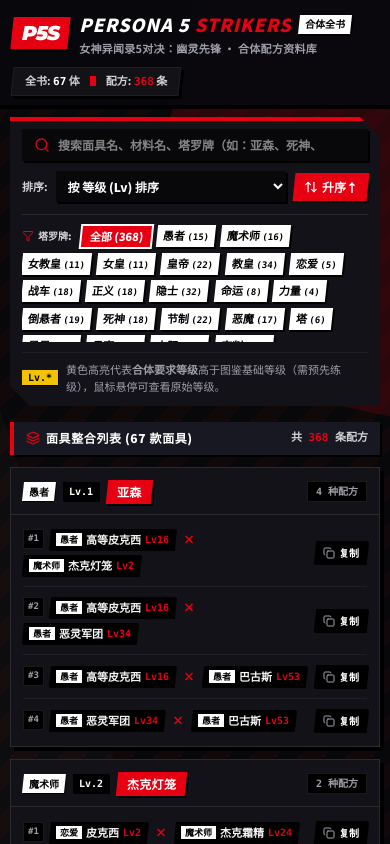
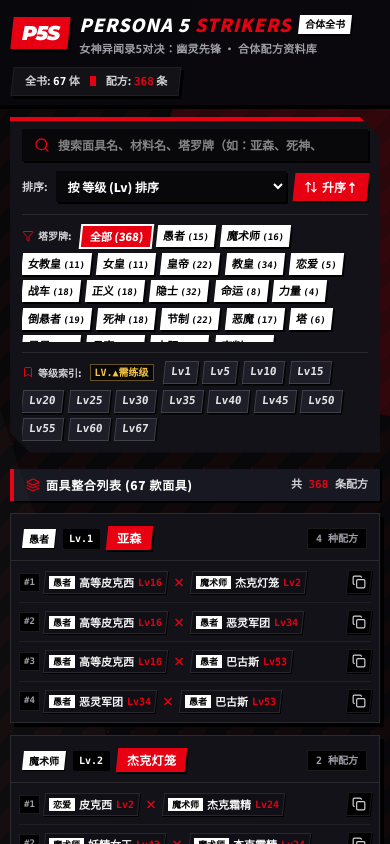
Before and after one commit to akatsukiw/p5s-compendium, a React (Vite) app: page / in a window 390 px wide. Shown: the top 844 px of the page. Built offline with nearby package versions, Linux system fonts and the light colour scheme.

Commit message:
feat: refine MaterialBadge styling and layout
Update MaterialBadge visual style to use a subtle coral-gold text indicator instead of a jarring background block, aligning with the P5 dark aesthetic. Also added LEVEL_INDEX_TIERS for future navigation features.

```diff
--- a/src/App.tsx
+++ b/src/App.tsx
@@ -1,4 +1,4 @@
-import React, { useState, useMemo } from 'react';
+import React, { useState, useMemo, useRef } from 'react';
 import {
   FUSION_ROWS,
   PERSONA_META,
@@ -13,8 +13,14 @@
   Check,
   X,
   Layers,
+  Bookmark,
 } from 'lucide-react';
 import type { MaterialItem, FusionRow } from './types';
+
+/**
+ * Level quick navigation index tiers (Lv 5, 10, 15, 20 ... 60, 67, etc.)
+ */
+const LEVEL_INDEX_TIERS = [1, 5, 10, 15, 20, 25, 30, 35, 40, 45, 50, 55, 60, 67];
 
 /**
  * Group of fusion rows for the same persona name.
@@ -28,8 +34,8 @@
 
 /**
  * Reusable component for rendering Persona Material Badges:
- * - When requiredLevel > baseLevel, highlights the level badge with P5 signature yellow (#f2c300),
- *   giving visual alert that this formula requires training the material to a higher level.
+ * - When requiredLevel > baseLevel, elegantly styles the level text (e.g. bold coral-gold text with asterisk)
+ *   instead of a jarring yellow background block, harmonizing with P5 dark/red aesthetics.
  * - Shows clear hover/title tooltip explaining the required level vs original base level.
  */
 function MaterialBadge({
@@ -56,19 +62,19 @@
     <button
       onClick={onClick}
       title={tooltip}
-      className={`inline-flex items-center gap-1 transition-all shadow-[1px_1px_0_#000] p5-skew-l group/mat cursor-pointer ${
-        compact ? 'px-1.5 py-0.5' : 'px-2 py-0.5'
+      className={`inline-flex items-center transition-all shadow-[1px_1px_0_#000] p5-skew-l group/mat cursor-pointer whitespace-nowrap shrink-0 ${
+        compact ? 'px-1 py-0.5 gap-0.5' : 'px-1.5 py-0.5 gap-1'
       } ${
         isHighlighted
-          ? 'bg-[#e60012] text-white font-black'
-          : 'bg-black hover:bg-[#e60012] text-white hover:text-white'
+          ? 'bg-[#e60012] text-white font-black ring-1 ring-white/40'
+          : 'bg-[#0f0f15] hover:bg-[#e60012] text-white border border-white/10'
       }`}
     >
       <span className="p5-unskew-l flex items-center gap-1 text-[11px] sm:text-xs">
         {/* Arcana Tag */}
         {matMeta && (
           <span
-            className={`px-1 py-0 text-[9px] sm:text-[10px] font-black ${
+            className={`px-1 py-0 text-[9px] sm:text-[10px] font-black shrink-0 ${
               isHighlighted ? 'bg-black text-white' : 'bg-white text-black'
             }`}
           >
@@ -85,13 +91,17 @@
           {material.name}
         </span>
 
-        {/* Level Tag: P5R signature yellow tag if boosted, else red/white */}
+        {/* Level Tag: Refined and unified style */}
         {isLevelBoosted ? (
           <span
-            className="font-mono font-black text-[10px] sm:text-[11px] px-1 py-0 bg-[#f2c300] text-black shadow-[1px_1px_0_#000]"
+            className={`font-mono font-black text-[10px] sm:text-[11px] tracking-tight ${
+              isHighlighted
+                ? 'text-[#ffe57f]'
+                : 'text-[#f6c344] group-hover/mat:text-[#fffb00]'
+            }`}
             title={`合体要求 Lv.${reqLvl} (初始原始等级 Lv.${baseLvl})`}
           >
-            Lv{reqLvl}*
+            Lv{reqLvl}<span className="text-[10px] font-bold text-[#f6c344] group-hover/mat:text-[#fffb00] ml-0.5">▲</span>
           </span>
         ) : (
           <span
@@ -118,6 +128,12 @@
 
   // Quick detail modal state when clicking any persona name
   const [inspectedPersona, setInspectedPersona] = useState<string | null>(null);
+
+  // Active level highlight for jump animation
+  const [activeLevelHighlight, setActiveLevelHighlight] = useState<number | null>(null);
+
+  // Ref to the desktop table scrollable container
+  const tableContainerRef = useRef<HTMLDivElement>(null);
 
   // Filter and sort for the main list / table
   const filteredRows = useMemo(() => {
@@ -186,6 +202,50 @@
     } else {
       setSortField(field);
       setSortAsc(true);
+    }
+  };
+
+  // Jump/scroll to persona row or card near target level
+  const handleScrollToLevel = (targetLevel: number) => {
+    // If current sort is not by level ascending, switch to level ascending for predictable navigation
+    if (sortField !== 'level' || !sortAsc) {
+      setSortField('level');
+      setSortAsc(true);
+    }
+
+    // Trigger visual pulse for this level
+    setActiveLevelHighlight(targetLevel);
+    setTimeout(() => setActiveLevelHighlight(null), 2000);
+
+    // Find closest persona in filteredRows
+    if (filteredRows.length === 0) return;
+
+    // Find the first row whose level >= targetLevel, or fallback to the closest one
+    let targetRow = filteredRows.find((r) => r.level >= targetLevel);
+    if (!targetRow) {
+      targetRow = filteredRows[filteredRows.length - 1];
+    }
+
+    const rowId = `table-row-${targetRow.id}`;
+    const cardId = `mobile-card-${targetRow.name}`;
+
+    // Desktop table internal scrolling
+    const tableEl = document.getElementById(rowId);
+    const container = tableContainerRef.current;
+    if (tableEl && container) {
+      const topOffset = tableEl.offsetTop - 50; // offset for sticky thead
+      container.scrollTo({
+        top: Math.max(0, topOffset),
+        behavior: 'smooth',
+      });
+    }
+
+    // Mobile card or full page scroll fallback
+    const cardEl = document.getElementById(cardId);
+    if (cardEl && window.innerWidth < 768) {
+      cardEl.scrollIntoView({ behavior: 'smooth', block: 'center' });
+    } else if (tableEl && window.innerWidth >= 768 && !container) {
+      tableEl.scrollIntoView({ behavior: 'smooth', block: 'center' });
     }
   };
 
@@ -357,14 +417,31 @@
             })}
           </div>
 
-          {/* Level highlight explanation tip */}
-          <div className="mt-2.5 pt-2 border-t border-white/5 flex items-center gap-2 text-[11px] text-zinc-400">
-            <span className="px-1.5 py-0 bg-[#f2c300] text-black font-mono font-black text-[10px] shadow-[1px_1px_0_#000]">
-              Lv.*
+          {/* Level Quick Index Bar: 像塔罗牌一样，点击等级快速定位跳到对应等级的面具 */}
+          <div className="mt-2.5 pt-2 sm:pt-2.5 border-t border-white/10 flex items-center gap-1.5 flex-wrap overflow-x-auto pr-1 sm:pr-0">
+            <span className="text-[10px] sm:text-[11px] text-zinc-300 font-black uppercase mr-1 flex items-center gap-1 shrink-0" title="金色 Lv.▲ 标记代表合体要求等级高于图鉴初始等级，需预先练级">
+              <Bookmark className="w-3 h-3 text-[#e60012]" /> 等级索引:
+              <span className="ml-1 text-[10px] font-mono text-[#f6c344] font-bold cursor-help bg-black/60 px-1 py-0.2 border border-[#f6c344]/40" title="金色 Lv.▲ 标记代表合体要求等级高于图鉴初始等级，需预先练级">Lv.▲需练级</span>
             </span>
-            <span>
-              黄色高亮代表<strong>合体要求等级</strong>高于图鉴基础等级（需预先练级），鼠标悬停可查看原始等级。
-            </span>
+            {LEVEL_INDEX_TIERS.map((tier) => {
+              const isActive = activeLevelHighlight === tier;
+              return (
+                <button
+                  key={tier}
+                  onClick={() => handleScrollToLevel(tier)}
+                  title={`快速跳转至 Lv.${tier} 附近的面具`}
+                  className={`px-1.5 sm:px-2 py-0.5 text-[11px] sm:text-xs font-mono font-black transition-all p5-skew-l shadow-[1.5px_1.5px_0_#000] shrink-0 cursor-pointer active:scale-95 ${
+                    isActive
+                      ? 'bg-[#f2c300] text-black ring-2 ring-white scale-110'
+                      : 'bg-[#1e1e28] text-zinc-200 hover:bg-[#e60012] hover:text-white border border-white/15'
+                  }`}
+                >
+                  <span className="p5-unskew-l">
+                    Lv{tier}
+                  </span>
+                </button>
+              );
+            })}
           </div>
 
         </div>
@@ -393,11 +470,20 @@
             </div>
           ) : (
             <div className="space-y-3">
-              {personaGroups.map((group) => (
-                <div
-                  key={group.name}
-                  className="bg-[#121218] shadow-[4px_4px_0_#000] border border-white/10 relative overflow-hidden"
-                >
+              {personaGroups.map((group) => {
+                const isGroupLevelActive = activeLevelHighlight !== null && group.level >= activeLevelHighlight && group.level < activeLevelHighlight + 5;
+                return (
+                  <div
+                    key={group.name}
+                    id={`mobile-card-${group.name}`}
+                    data-persona={group.name}
+                    data-level={group.level}
+                    className={`bg-[#121218] shadow-[4px_4px_0_#000] border relative overflow-hidden transition-all duration-300 ${
+                      isGroupLevelActive
+                        ? 'border-[#f2c300] ring-2 ring-[#f2c300]/40'
+                        : 'border-white/10'
+                    }`}
+                  >
                   {/* Card Header: 整合后的单一面具标题头 (恢复原版缩进灰色分割线) */}
                   <div className="flex items-center justify-between gap-2 px-3 pt-3 pb-2.5 border-b border-white/10 mx-0">
                     <div className="flex items-center gap-2 min-w-0">
@@ -423,22 +509,22 @@
                   </div>
 
                   {/* Card Body: 紧凑排列该面具下的多行材料配方 */}
-                  <div className="divide-y divide-white/5 bg-[#121218] px-3 py-1">
+                  <div className="divide-y divide-white/5 bg-[#121218] px-2 sm:px-3 py-0.5">
                     {group.recipes.map((row, rIdx) => (
                       <div
                         key={row.id}
-                        className="py-2.5 flex items-center justify-between gap-2 hover:bg-white/[0.02] transition-colors"
+                        className="py-1.5 flex items-center justify-between gap-1.5 hover:bg-white/[0.02] transition-colors"
                       >
-                        {/* 左侧：序号与材料组合 */}
-                        <div className="min-w-0 flex-1">
-                          <div className="flex flex-wrap items-center gap-1.5">
+                        {/* 左侧：序号与材料组合 (横向同行不折行，材料两端对齐紧凑，长名称不折断) */}
+                        <div className="min-w-0 flex-1 py-0.5">
+                          <div className="flex flex-wrap items-center gap-1">
                             <span className="font-mono text-[9px] text-zinc-400 bg-black px-1 py-0.5 font-black shrink-0 border border-white/10">
                               #{rIdx + 1}
                             </span>
                             {row.materials.map((mat, mIdx) => (
                               <React.Fragment key={`${mat.name}-${mIdx}`}>
                                 {mIdx > 0 && (
-                                  <span className="text-[#e60012] font-black text-xs px-0.5">
+                                  <span className="text-[#e60012] font-black text-xs px-0.5 shrink-0 select-none">
                                     ×
                                   </span>
                                 )}
@@ -452,23 +538,17 @@
                           </div>
                         </div>
 
-                        {/* 右侧：快速复制此行公式 */}
+                        {/* 右侧：纯图标小巧复制按钮，不占文字宽度 */}
                         <button
                           onClick={() => handleCopy(row.text, row.id)}
-                          title="复制此合成公式"
-                          className="px-2 py-1 text-[10px] font-black text-white bg-black active:bg-white active:text-black shadow-[1px_1px_0_#000] shrink-0 inline-flex items-center gap-1 p5-skew-l cursor-pointer"
+                          title="复制合成公式"
+                          className="w-6 h-6 shrink-0 flex items-center justify-center text-white bg-black hover:bg-white hover:text-black active:bg-white active:text-black shadow-[1px_1px_0_#000] p5-skew-l cursor-pointer border border-white/10 transition-colors"
                         >
-                          <span className="p5-unskew-l flex items-center gap-1">
+                          <span className="p5-unskew-l flex items-center justify-center">
                             {copiedId === row.id ? (
-                              <>
-                                <Check className="w-3 h-3 text-[#e60012]" />
-                                <span className="text-[#e60012]">已复制</span>
-                              </>
+                              <Check className="w-3.5 h-3.5 text-[#e60012]" />
                             ) : (
-                              <>
-                                <Copy className="w-3 h-3 text-zinc-400" />
-                                <span>复制</span>
-                              </>
+                              <Copy className="w-3.5 h-3.5 text-zinc-300" />
                             )}
                           </span>
                         </button>
@@ -477,7 +557,8 @@
                   </div>
 
                 </div>
-              ))}
+              );
+              })}
             </div>
           )}
         </div>
@@ -501,7 +582,10 @@
           </div>
 
           {/* 表格专属滚动区域：最大高度 72vh，表头 sticky top-0 完美冻结在表体正上方 */}
-          <div className="overflow-x-auto max-h-[72vh] overflow-y-auto">
+          <div
+            ref={tableContainerRef}
+            className="overflow-x-auto max-h-[80vh] overflow-y-auto scroll-smooth"
+          >
             <table className="w-full text-left border-collapse table-fixed">
               <colgroup>
                 <col className="w-20" />
@@ -565,11 +649,19 @@
                 ) : (
                   filteredRows.map((row, idx) => {
                     const isFirstOfPersona = idx === 0 || filteredRows[idx - 1].name !== row.name;
+                    const isRowLevelActive = activeLevelHighlight !== null && row.level >= activeLevelHighlight && row.level < activeLevelHighlight + 5;
                     return (
                       <tr
                         key={row.id}
-                        className={`hover:bg-[#1c1c26] transition-colors group border-t border-white/5 ${
-                          idx % 2 === 0 ? 'bg-[#101015]' : 'bg-[#14141b]'
+                        id={`table-row-${row.id}`}
+                        data-persona={row.name}
+                        data-level={row.level}
+                        className={`transition-colors duration-300 group border-t border-white/5 ${
+                          isRowLevelActive
+                            ? 'bg-[#f2c300]/10 hover:bg-[#f2c300]/20'
+                            : idx % 2 === 0
+                            ? 'bg-[#101015] hover:bg-[#1c1c26]'
+                            : 'bg-[#14141b] hover:bg-[#1c1c26]'
                         }`}
                       >
                         {/* Arcana */}
@@ -671,13 +763,12 @@
           </div>
 
           {/* Table Bottom Status */}
-          <div className="bg-[#0b0b0e] px-5 py-2.5 flex items-center justify-between text-xs text-zinc-300 border-t border-white/10">
-            <div className="flex items-center gap-2">
-              <span className="w-2 h-2 bg-[#e60012] inline-block" />
-              <span>提示：首行红色斜角按钮标识该面具分组；黄色高亮代表合体要求等级需提前练级</span>
+          <div className="bg-[#0b0b0e] px-5 py-1.5 flex items-center justify-between text-[11px] text-zinc-500 border-t border-white/10">
+            <div className="font-mono font-bold">
+              PERSONA 5 STRIKERS COMPENDIUM
             </div>
-            <div className="font-mono font-bold text-zinc-400">
-              PERSONA 5 STRIKERS COMPENDIUM
+            <div className="font-mono">
+              ALL DATA SYNCED
             </div>
           </div>
 
```
